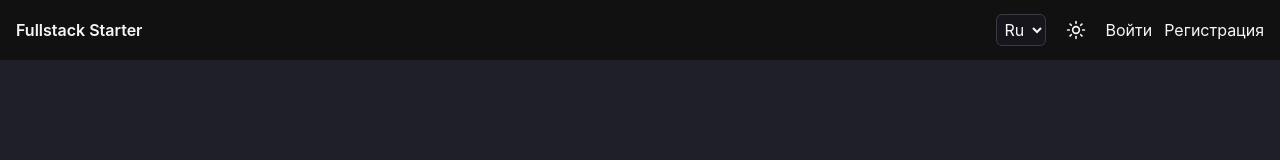
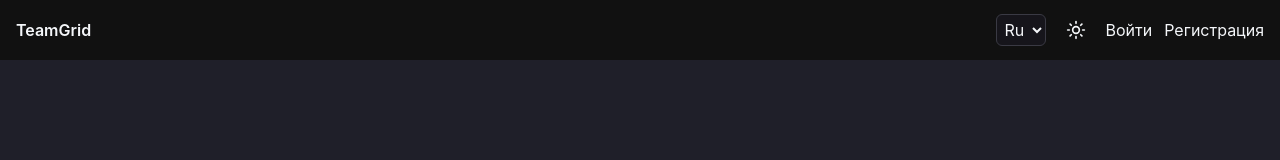
Before and after one commit to cobalteek/teamgrid, a Nuxt app: page / in a window 1280 px wide. Shown: the top 160 px of the page. Built offline with nearby package versions, Linux system fonts and the light colour scheme.

Commit message:
Fix name app

```diff
--- a/app/components/Header.vue
+++ b/app/components/Header.vue
@@ -16,7 +16,7 @@ async function goDashboard() {
 
 <template>
     <header class="flex items-center justify-between bg-[var(--bg-header)] px-4 py-3">
-      <NuxtLink to="/" class="font-semibold">Fullstack Starter</NuxtLink>
+      <NuxtLink to="/" class="font-semibold">TeamGrid</NuxtLink>
       <nav class="flex items-center gap-3">
         <select :value="locale" class="select" @change="setLocale(($event.target as HTMLSelectElement).value as 'ru' | 'en')">
           <option value="ru">Ru</option>
```
